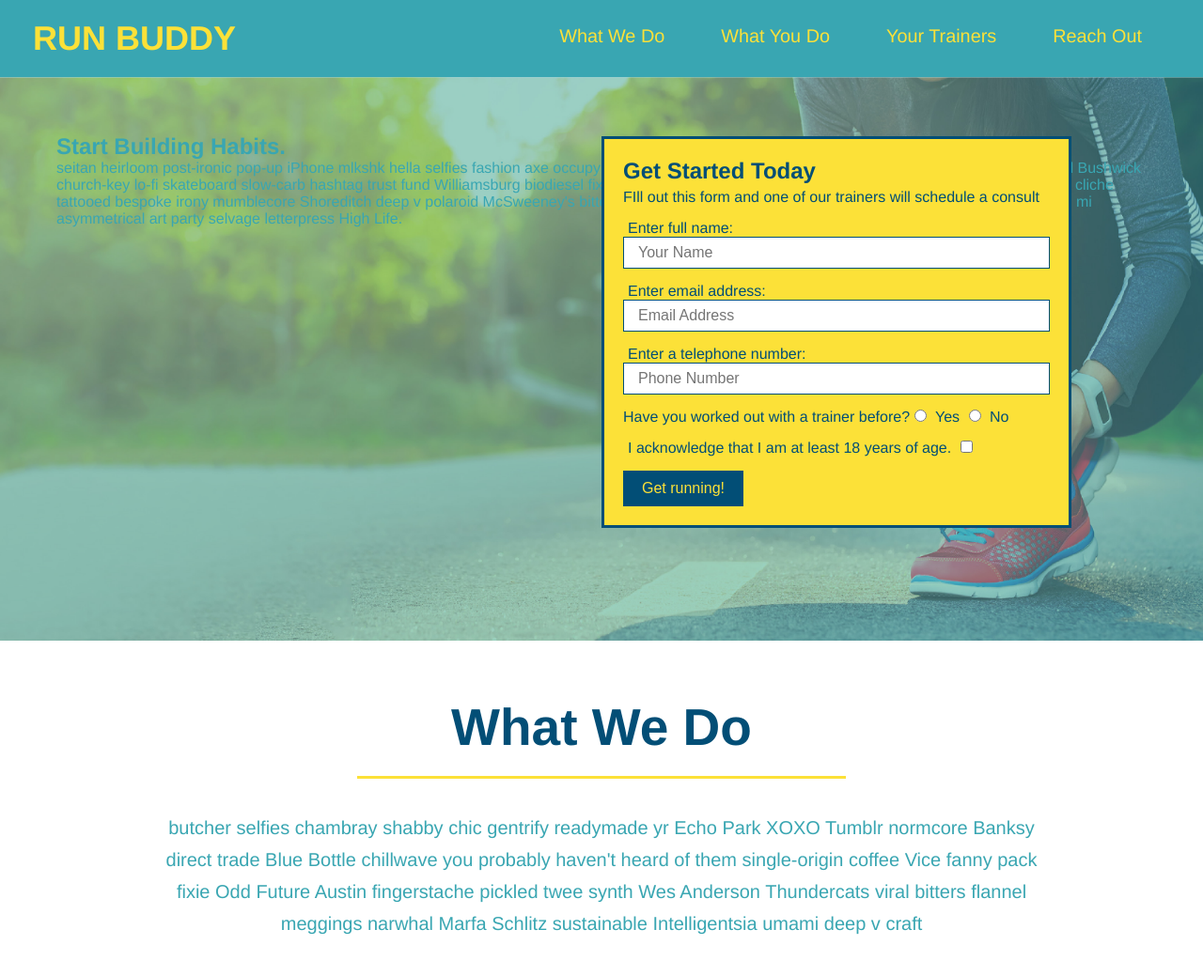
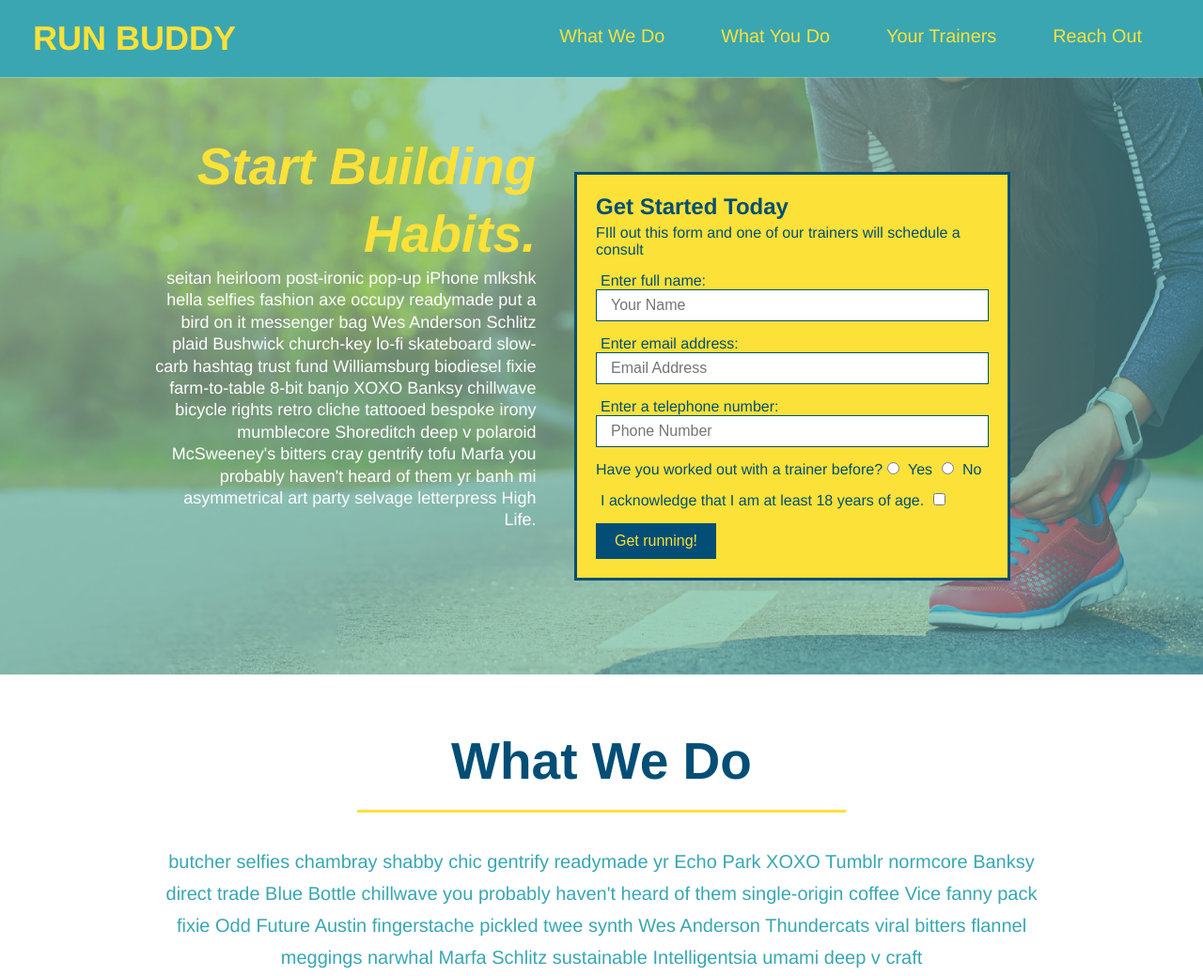
Before and after one commit to CarlBush/run-buddy, a plain HTML site: page index.html in a window 1280 px wide. Shown: the top 1039 px of the page at 94% size. Drawn offline with Linux system fonts and the light colour scheme.

Commit message:
add flexbox to the hero

```diff
--- a/assets/css/style.css
+++ b/assets/css/style.css
@@ -47,17 +47,18 @@ header h1 {
     background: #fce138;
     width: 100%;
     padding: 40px 35px;
+    display: flex;
+    flex-wrap: wrap;
+    justify-content: space-between;
   }
 
   footer h2{
-    display: inline;
     color: #024e76;
     font-size: 30px;
     margin: 0;
   }
 
   footer div {
-    float: right;
     line-height: 1.5;
     text-align: right;
   }
@@ -80,23 +81,37 @@ body {
   .hero{
     padding: 60px;
     background-image: url("../images/hero-bg.jpg");
-    height: 600px;
     background-size: cover;
     background-position: center;
-    position: relative;
+    display: flex;
+    flex-wrap: wrap;
+    justify-content: center;
+  }
+
+  .hero-cta{
+    width: 35%;
+    text-align: right;
+    margin 3.5%;
+    color: #fff;
+    font-size: 18px;
+    line-height: 1.3;
+  }
+
+  .hero-cta h2{
+    font-style: italic;
+    font-size: 55px;
+    color: #fce138;
   }
 
   .hero-form{
     background-color: #fce138;
     color: #024e76;
-    width: 500px;
     padding: 20px;
     border-style: solid;
     border-width: 3px;
     border-color: #024e76;
-    position: absolute;
-    bottom: 120px;
-    right: 140px;
+    width: 40%;
+    margin: 3.5%;
   }
 
   .hero-form h3{
```
